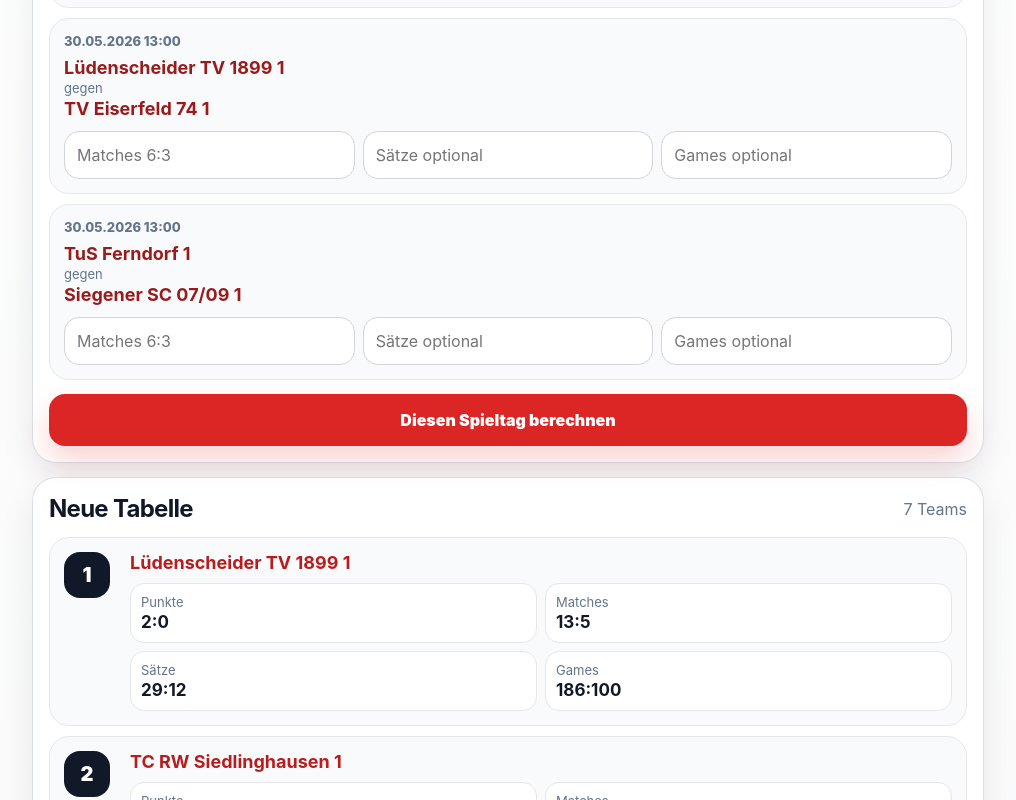
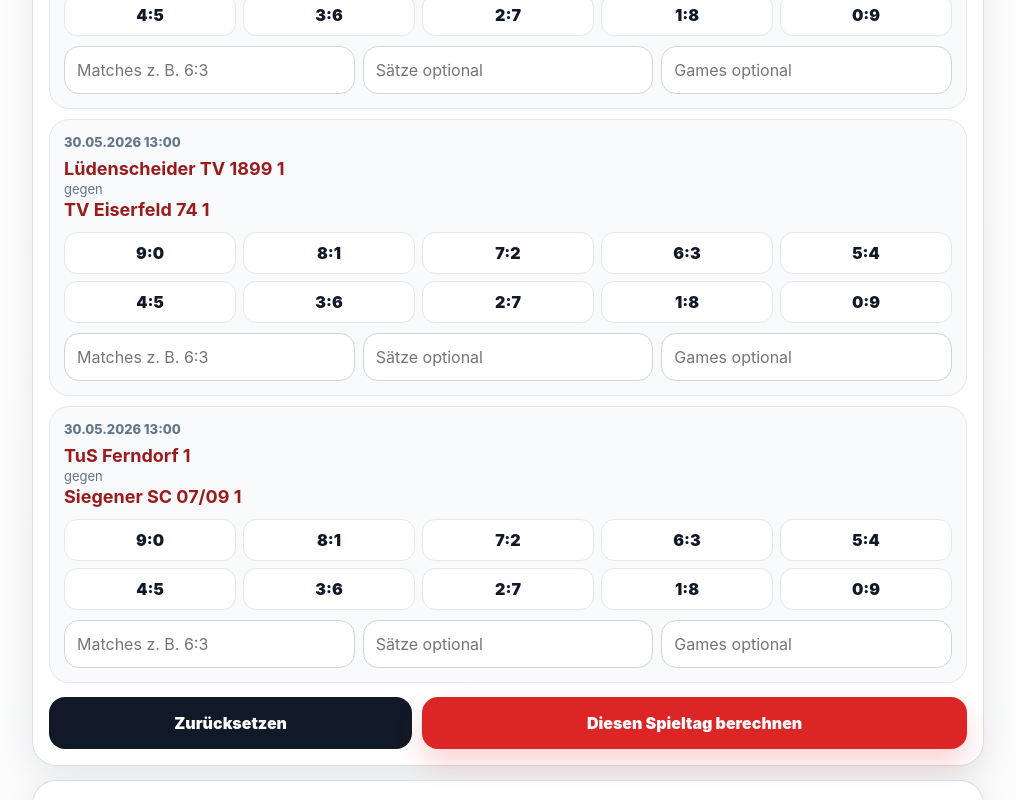
Before and after one commit to deimel80/tennis-sim, a React (Vite) app: page / in a window 1280 px wide. Shown: the part 660-1460 px from the top of the page, without its empty margins (132-1148 px from the left). Built offline with nearby package versions, Linux system fonts and the light colour scheme.

Commit message:
Add files via upload

```diff
--- a/src/App.jsx
+++ b/src/App.jsx
@@ -29,9 +29,16 @@
   { date: '11.07.2026 13:00', home: 'Lüdenscheider TV 1899 1', away: 'Siegener SC 07/09 1', result: '', sets: '', games: '', note: 'offen' }
 ]
 
+const quickResults = ['9:0', '8:1', '7:2', '6:3', '5:4', '4:5', '3:6', '2:7', '1:8', '0:9']
+
 function pair(text) {
-  const m = String(text || '').replace(/\s/g, '').match(/(\d+)\s*[:;]\s*(\d+)/)
-  return m ? [Number(m[1]), Number(m[2])] : [0, 0]
+  const normalized = String(text || '')
+    .replace(/\s/g, '')
+    .replace('-', ':')
+    .replace('/', ':')
+    .replace(';', ':')
+  const m = normalized.match(/^(\d+):(\d+)$/)
+  return m ? [Number(m[1]), Number(m[2])] : null
 }
 
 function ratio(won, lost) {
@@ -104,11 +111,6 @@
   return teams.length >= 4 ? teams : initialTeams
 }
 
-function findTeamInText(text, teams) {
-  const cleaned = text.toLowerCase()
-  return teams.find(t => cleaned.includes(t.name.toLowerCase()))
-}
-
 function parseFixturesFromOcr(text, teams) {
   const lines = text.split('\n').map(normalizeLine).filter(Boolean)
   const fixtures = []
@@ -141,6 +143,7 @@
 }
 
 function App() {
+  const [baseTeams, setBaseTeams] = useState(initialTeams)
   const [teams, setTeams] = useState(initialTeams)
   const [fixtures, setFixtures] = useState(initialFixtures)
   const [selectedDay, setSelectedDay] = useState('30.05.2026')
@@ -181,22 +184,26 @@
     const parsedDays = [...new Set(parsedFixtures.map(f => fixtureDayKey(f.date)))]
 
     setOcrText(text)
+    setBaseTeams(parsedTeams)
     setTeams(parsedTeams)
     setFixtures(parsedFixtures)
     setSelectedDay(parsedDays[0] || 'alle')
     setStatus(`Erkannt: ${parsedTeams.length} Teams, ${parsedFixtures.length} offene Spiele.`)
   }
 
-  function updateFixture(index, field, value) {
-    const globalIndex = fixtures.findIndex((fixture, i) => visibleFixtures[index] === fixture)
-    const copy = [...fixtures]
-    copy[globalIndex] = { ...copy[globalIndex], [field]: value }
-    setFixtures(copy)
+  function updateFixtureById(targetFixture, field, value) {
+    setFixtures(current => current.map(fixture => {
+      if (fixture !== targetFixture) return fixture
+      return { ...fixture, [field]: value }
+    }))
   }
 
   function simulate() {
-    const updated = teams.map(team => ({ ...team }))
-    const selectedFixtures = fixtures.filter(f => f.result && (selectedDay === 'alle' || fixtureDayKey(f.date) === selectedDay))
+    const updated = baseTeams.map(team => ({ ...team }))
+    const selectedFixtures = fixtures.filter(f => {
+      const dayMatches = selectedDay === 'alle' || fixtureDayKey(f.date) === selectedDay
+      return dayMatches && pair(f.result)
+    })
 
     selectedFixtures.forEach(fixture => {
       const home = updated.find(t => t.name === fixture.home)
@@ -204,8 +211,8 @@
       if (!home || !away) return
 
       const [hm, am] = pair(fixture.result)
-      const [hs, ass] = pair(fixture.sets)
-      const [hg, ag] = pair(fixture.games)
+      const setPair = pair(fixture.sets)
+      const gamePair = pair(fixture.games)
 
       home.played += 1
       away.played += 1
@@ -215,14 +222,16 @@
       away.matchesWon += am
       away.matchesLost += hm
 
-      if (fixture.sets) {
+      if (setPair) {
+        const [hs, ass] = setPair
         home.setsWon += hs
         home.setsLost += ass
         away.setsWon += ass
         away.setsLost += hs
       }
 
-      if (fixture.games) {
+      if (gamePair) {
+        const [hg, ag] = gamePair
         home.gamesWon += hg
         home.gamesLost += ag
         away.gamesWon += ag
@@ -246,15 +255,21 @@
     })
 
     setTeams(sortTeams(updated, direct))
-    setStatus(`${selectedFixtures.length} Begegnungen simuliert.`)
+    setStatus(selectedFixtures.length ? `${selectedFixtures.length} Begegnungen simuliert.` : 'Kein gültiges Ergebnis eingetragen. Nutze z. B. 6:3 oder den Schnellbutton.')
   }
 
   function resetDemo() {
+    setBaseTeams(initialTeams)
     setTeams(initialTeams)
     setFixtures(initialFixtures)
     setSelectedDay('30.05.2026')
     setDirect({})
     setStatus('Demo-Daten geladen.')
+  }
+
+  function resetSimulation() {
+    setTeams(baseTeams)
+    setStatus('Simulation zurückgesetzt.')
   }
 
   return (
@@ -263,7 +278,7 @@
         <div>
           <p className="label">WTV / nuLiga</p>
           <h1>Tabellenrechner</h1>
-          <p className="sub">Screenshot mit Tabelle + Spielplan hochladen. Danach nur die offenen Ergebnisse eintragen.</p>
+          <p className="sub">Screenshot mit Tabelle + Spielplan hochladen. Danach nur die Ergebnisse der offenen Spiele wählen.</p>
         </div>
       </section>
 
@@ -294,16 +309,48 @@
                 <span>gegen</span>
                 <strong>{fixture.away}</strong>
               </div>
+
+              <div className="quickGrid">
+                {quickResults.map(result => (
+                  <button
+                    type="button"
+                    className={fixture.result === result ? 'quick active' : 'quick'}
+                    key={result}
+                    onClick={() => updateFixtureById(fixture, 'result', result)}
+                  >
+                    {result}
+                  </button>
+                ))}
+              </div>
+
               <div className="resultGrid">
-                <input inputMode="numeric" placeholder="Matches 6:3" value={fixture.result} onChange={e => updateFixture(index, 'result', e.target.value)} />
-                <input inputMode="numeric" placeholder="Sätze optional" value={fixture.sets} onChange={e => updateFixture(index, 'sets', e.target.value)} />
-                <input inputMode="numeric" placeholder="Games optional" value={fixture.games} onChange={e => updateFixture(index, 'games', e.target.value)} />
+                <input
+                  inputMode="text"
+                  placeholder="Matches z. B. 6:3"
+                  value={fixture.result}
+                  onChange={e => updateFixtureById(fixture, 'result', e.target.value)}
+                />
+                <input
+                  inputMode="text"
+                  placeholder="Sätze optional"
+                  value={fixture.sets}
+                  onChange={e => updateFixtureById(fixture, 'sets', e.target.value)}
+                />
+                <input
+                  inputMode="text"
+                  placeholder="Games optional"
+                  value={fixture.games}
+                  onChange={e => updateFixtureById(fixture, 'games', e.target.value)}
+                />
               </div>
             </article>
           ))}
         </div>
 
-        <button className="primary" onClick={simulate}>Diesen Spieltag berechnen</button>
+        <div className="actionGrid">
+          <button className="ghost" onClick={resetSimulation}>Zurücksetzen</button>
+          <button className="primary" onClick={simulate}>Diesen Spieltag berechnen</button>
+        </div>
       </section>
 
       <section className="panel">
--- a/src/styles.css
+++ b/src/styles.css
@@ -166,10 +166,41 @@
   font-size: 13px;
 }
 
+.quickGrid {
+  display: grid;
+  grid-template-columns: repeat(5, 1fr);
+  gap: 7px;
+  margin-bottom: 10px;
+}
+
+.quick {
+  min-height: 42px;
+  border: 1px solid #e5e7eb;
+  border-radius: 13px;
+  background: white;
+  color: #111827;
+  font-weight: 950;
+  box-shadow: none;
+  padding: 8px;
+}
+
+.quick.active {
+  background: #dc2626;
+  color: white;
+  border-color: #dc2626;
+}
+
 .resultGrid {
   display: grid;
   grid-template-columns: repeat(3, 1fr);
   gap: 8px;
+}
+
+.actionGrid {
+  display: grid;
+  grid-template-columns: .8fr 1.2fr;
+  gap: 10px;
+  margin-top: 14px;
 }
 
 .primary,
@@ -183,8 +214,6 @@
 }
 
 .primary {
-  width: 100%;
-  margin-top: 14px;
   background: #dc2626;
   color: white;
   box-shadow: 0 14px 28px rgba(220,38,38,.2);
@@ -299,7 +328,12 @@
   }
 
   .resultGrid,
-  .stats {
+  .stats,
+  .actionGrid {
     grid-template-columns: 1fr;
   }
+
+  .quickGrid {
+    grid-template-columns: repeat(5, 1fr);
+  }
 }
```
